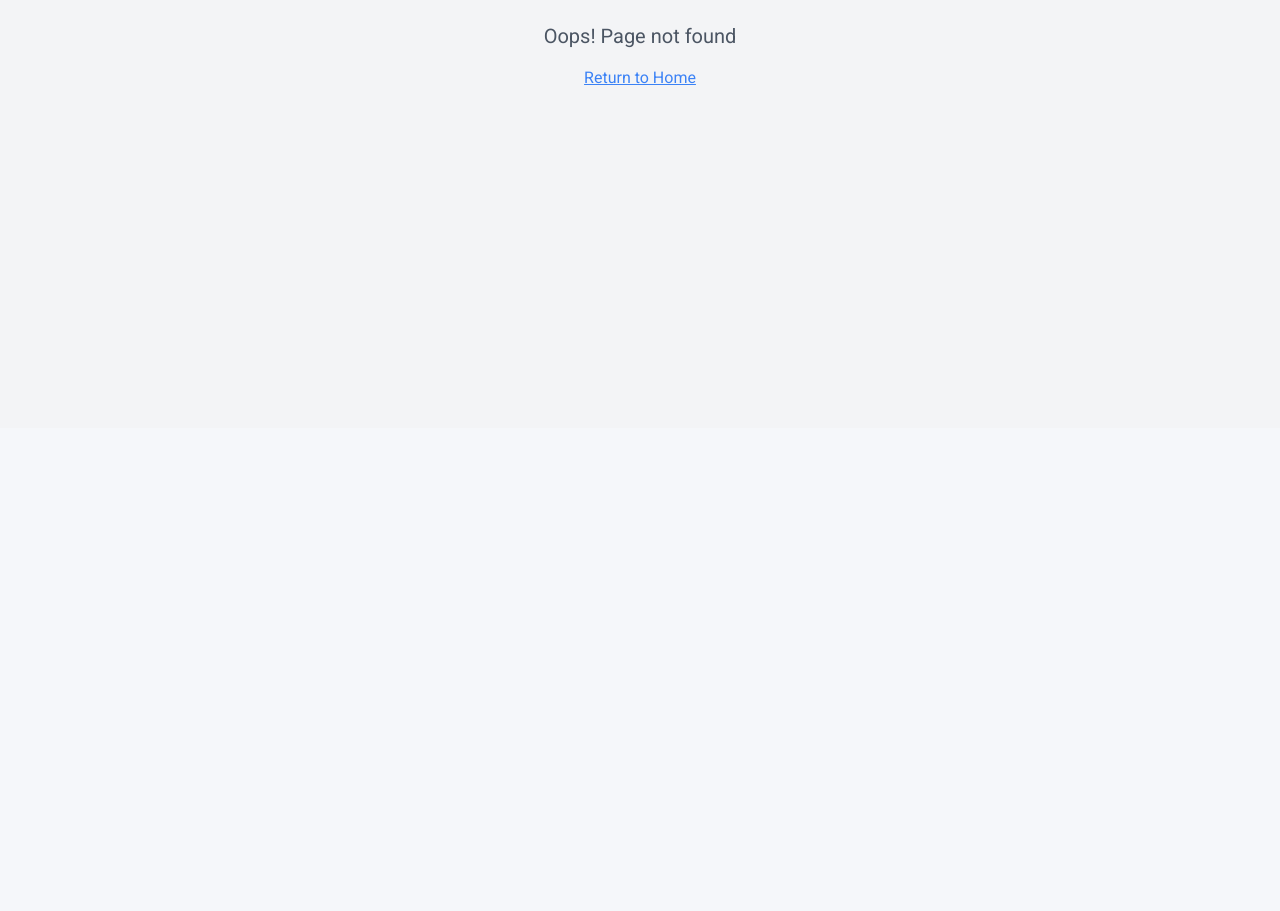
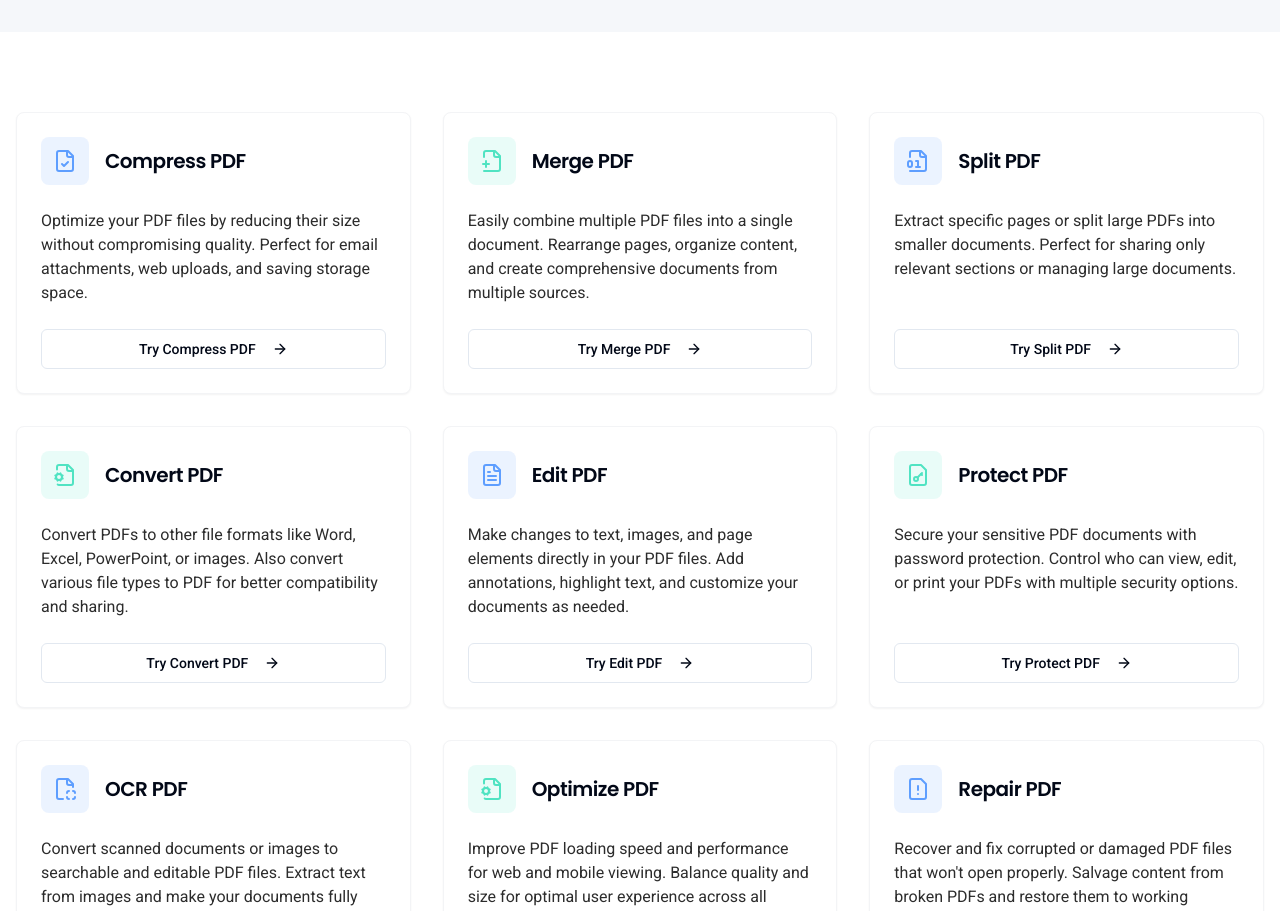
Before and after one commit to swissrosekw/blue-pdf-wizard, a React (Vite) app: page /tools in a window 1280 px wide. Before the commit this address had no page. Shown: the part 372-1283 px from the top of the page. Before the commit the page ends 800 px from the top, so only its background shows below. Built offline with nearby package versions, Linux system fonts and the light colour scheme.

Commit message:
Add tools page
Implement the tools page with relevant components.

```diff
--- a/src/App.tsx
+++ b/src/App.tsx
@@ -7,6 +7,7 @@ import { BrowserRouter, Routes, Route } from "react-router-dom";
 import Index from "./pages/Index";
 import Pricing from "./pages/Pricing";
 import Contact from "./pages/Contact";
+import Tools from "./pages/Tools";
 import NotFound from "./pages/NotFound";
 
 const queryClient = new QueryClient();
@@ -21,6 +22,7 @@ const App = () => (
           <Route path="/" element={<Index />} />
           <Route path="/pricing" element={<Pricing />} />
           <Route path="/contact" element={<Contact />} />
+          <Route path="/tools" element={<Tools />} />
           {/* ADD ALL CUSTOM ROUTES ABOVE THE CATCH-ALL "*" ROUTE */}
           <Route path="*" element={<NotFound />} />
         </Routes>
--- a/src/components/MainHeader.tsx
+++ b/src/components/MainHeader.tsx
@@ -19,9 +19,9 @@ const MainHeader = () => {
 
           <nav className="hidden md:flex items-center space-x-6">
             <Link to="/" className="text-charcoal hover:text-saltBlue transition-colors">Home</Link>
+            <Link to="/tools" className="text-charcoal hover:text-saltBlue transition-colors">Tools</Link>
             <Link to="/pricing" className="text-charcoal hover:text-saltBlue transition-colors">Pricing</Link>
             <Link to="/contact" className="text-charcoal hover:text-saltBlue transition-colors">Contact</Link>
-            <a href="#tools" className="text-charcoal hover:text-saltBlue transition-colors">Tools</a>
             <a href="#features" className="text-charcoal hover:text-saltBlue transition-colors">Features</a>
           </nav>
 
--- /dev/null
+++ b/src/pages/Tools.tsx
@@ -0,0 +1,225 @@
+
+import React from "react";
+import MainHeader from "@/components/MainHeader";
+import Footer from "@/components/Footer";
+import { Button } from "@/components/ui/button";
+import { Card, CardContent, CardDescription, CardFooter, CardHeader, CardTitle } from "@/components/ui/card";
+import {
+  FilePlus2,
+  FileText,
+  FileKey,
+  FileScan,
+  FileCheck,
+  FileWarning,
+  FileCog,
+  FileCog2,
+  FileDigit,
+  ArrowRight
+} from "lucide-react";
+import { Link } from "react-router-dom";
+
+interface Tool {
+  id: string;
+  name: string;
+  description: string;
+  longDescription: string;
+  icon: React.ElementType;
+  color: string;
+}
+
+const tools: Tool[] = [
+  {
+    id: "compress",
+    name: "Compress PDF",
+    description: "Reduce file size while maintaining quality",
+    longDescription: "Optimize your PDF files by reducing their size without compromising quality. Perfect for email attachments, web uploads, and saving storage space.",
+    icon: FileCheck,
+    color: "#5E9EFF"
+  },
+  {
+    id: "merge",
+    name: "Merge PDF",
+    description: "Combine multiple PDFs into one document",
+    longDescription: "Easily combine multiple PDF files into a single document. Rearrange pages, organize content, and create comprehensive documents from multiple sources.",
+    icon: FilePlus2,
+    color: "#50E3C2"
+  },
+  {
+    id: "split",
+    name: "Split PDF",
+    description: "Separate one PDF into multiple files",
+    longDescription: "Extract specific pages or split large PDFs into smaller documents. Perfect for sharing only relevant sections or managing large documents.",
+    icon: FileDigit,
+    color: "#5E9EFF"
+  },
+  {
+    id: "convert",
+    name: "Convert PDF",
+    description: "Transform PDFs to different formats",
+    longDescription: "Convert PDFs to other file formats like Word, Excel, PowerPoint, or images. Also convert various file types to PDF for better compatibility and sharing.",
+    icon: FileCog,
+    color: "#50E3C2"
+  },
+  {
+    id: "edit",
+    name: "Edit PDF",
+    description: "Modify text, images, and pages in your PDF",
+    longDescription: "Make changes to text, images, and page elements directly in your PDF files. Add annotations, highlight text, and customize your documents as needed.",
+    icon: FileText,
+    color: "#5E9EFF"
+  },
+  {
+    id: "protect",
+    name: "Protect PDF",
+    description: "Add password protection to your PDF",
+    longDescription: "Secure your sensitive PDF documents with password protection. Control who can view, edit, or print your PDFs with multiple security options.",
+    icon: FileKey,
+    color: "#50E3C2"
+  },
+  {
+    id: "ocr",
+    name: "OCR PDF",
+    description: "Make scanned PDFs searchable and editable",
+    longDescription: "Convert scanned documents or images to searchable and editable PDF files. Extract text from images and make your documents fully functional.",
+    icon: FileScan,
+    color: "#5E9EFF"
+  },
+  {
+    id: "optimize",
+    name: "Optimize PDF",
+    description: "Optimize your PDF for web and mobile",
+    longDescription: "Improve PDF loading speed and performance for web and mobile viewing. Balance quality and size for optimal user experience across all devices.",
+    icon: FileCog2,
+    color: "#50E3C2"
+  },
+  {
+    id: "repair",
+    name: "Repair PDF",
+    description: "Fix corrupt or damaged PDF files",
+    longDescription: "Recover and fix corrupted or damaged PDF files that won't open properly. Salvage content from broken PDFs and restore them to working condition.",
+    icon: FileWarning,
+    color: "#5E9EFF"
+  }
+];
+
+const Tools = () => {
+  return (
+    <div className="min-h-screen flex flex-col">
+      <MainHeader />
+
+      <main className="flex-grow">
+        {/* Hero Section */}
+        <section className="py-16 bg-lightSalt">
+          <div className="container mx-auto px-4">
+            <div className="max-w-3xl mx-auto text-center">
+              <h1 className="text-4xl md:text-5xl font-bold mb-6">Our PDF Tools</h1>
+              <p className="text-lg text-charcoal/70 mb-8">
+                Powerful tools to help you work with PDF files efficiently. All tools are designed to be fast, secure, and easy to use.
+              </p>
+              <Button size="lg" className="bg-saltBlue hover:bg-saltBlue/90">
+                Get Started
+              </Button>
+            </div>
+          </div>
+        </section>
+
+        {/* Tools Grid Section */}
+        <section className="py-20 bg-white">
+          <div className="container mx-auto px-4">
+            <div className="grid grid-cols-1 md:grid-cols-2 lg:grid-cols-3 gap-8">
+              {tools.map((tool) => (
+                <Card key={tool.id} className="border border-gray-100 shadow-sm hover:shadow-md transition-shadow">
+                  <CardHeader>
+                    <div className="flex items-center gap-4">
+                      <div
+                        className="p-3 rounded-lg"
+                        style={{ backgroundColor: `${tool.color}20` }}
+                      >
+                        <tool.icon
+                          className="h-6 w-6"
+                          style={{ color: tool.color }}
+                        />
+                      </div>
+                      <CardTitle className="text-xl">{tool.name}</CardTitle>
+                    </div>
+                  </CardHeader>
+                  <CardContent>
+                    <CardDescription className="text-base text-charcoal min-h-24">
+                      {tool.longDescription}
+                    </CardDescription>
+                  </CardContent>
+                  <CardFooter>
+                    <Button variant="outline" className="w-full group">
+                      Try {tool.name}
+                      <ArrowRight className="ml-2 h-4 w-4 group-hover:translate-x-1 transition-transform" />
+                    </Button>
+                  </CardFooter>
+                </Card>
+              ))}
+            </div>
+          </div>
+        </section>
+
+        {/* Features Section */}
+        <section className="py-20 bg-gradient-to-br from-saltBlue/5 to-seaMint/5">
+          <div className="container mx-auto px-4">
+            <div className="text-center mb-16">
+              <h2 className="text-3xl md:text-4xl font-bold mb-4">Why Our Tools Are Different</h2>
+              <p className="text-lg text-charcoal/70 max-w-2xl mx-auto">
+                We focus on quality, security, and ease of use to provide the best PDF experience
+              </p>
+            </div>
+
+            <div className="grid grid-cols-1 md:grid-cols-3 gap-8">
+              <div className="bg-white p-8 rounded-xl shadow-sm hover:shadow-md transition-shadow">
+                <h3 className="text-xl font-semibold mb-3">100% Privacy</h3>
+                <p className="text-charcoal/70">
+                  Your files are processed entirely in your browser. We never store or access your files on our servers.
+                </p>
+              </div>
+
+              <div className="bg-white p-8 rounded-xl shadow-sm hover:shadow-md transition-shadow">
+                <h3 className="text-xl font-semibold mb-3">Fast Processing</h3>
+                <p className="text-charcoal/70">
+                  Our tools are optimized for speed, providing instant results without long waiting times or processing delays.
+                </p>
+              </div>
+
+              <div className="bg-white p-8 rounded-xl shadow-sm hover:shadow-md transition-shadow">
+                <h3 className="text-xl font-semibold mb-3">No Installation</h3>
+                <p className="text-charcoal/70">
+                  All tools are web-based, eliminating the need to download or install software. Access from any device, anywhere.
+                </p>
+              </div>
+            </div>
+          </div>
+        </section>
+
+        {/* CTA Section */}
+        <section className="py-20 bg-saltBlue text-white">
+          <div className="container mx-auto px-4 text-center">
+            <h2 className="text-3xl md:text-4xl font-bold mb-6">Ready to transform your PDF files?</h2>
+            <p className="text-xl mb-8 max-w-2xl mx-auto">
+              Get started with our affordable plans starting at just 3 KD per month.
+            </p>
+            <div className="flex flex-col sm:flex-row justify-center gap-4">
+              <Button className="bg-white text-saltBlue hover:bg-white/90 px-8 py-6 text-lg font-medium">
+                Get Started Now
+                <ArrowRight className="ml-2 h-5 w-5" />
+              </Button>
+              <Button asChild variant="outline" className="bg-transparent border-white text-white hover:bg-white/10 px-8 py-6 text-lg font-medium">
+                <Link to="/pricing">
+                  View Pricing
+                </Link>
+              </Button>
+            </div>
+          </div>
+        </section>
+      </main>
+
+      <Footer />
+    </div>
+  );
+};
+
+export default Tools;
```
